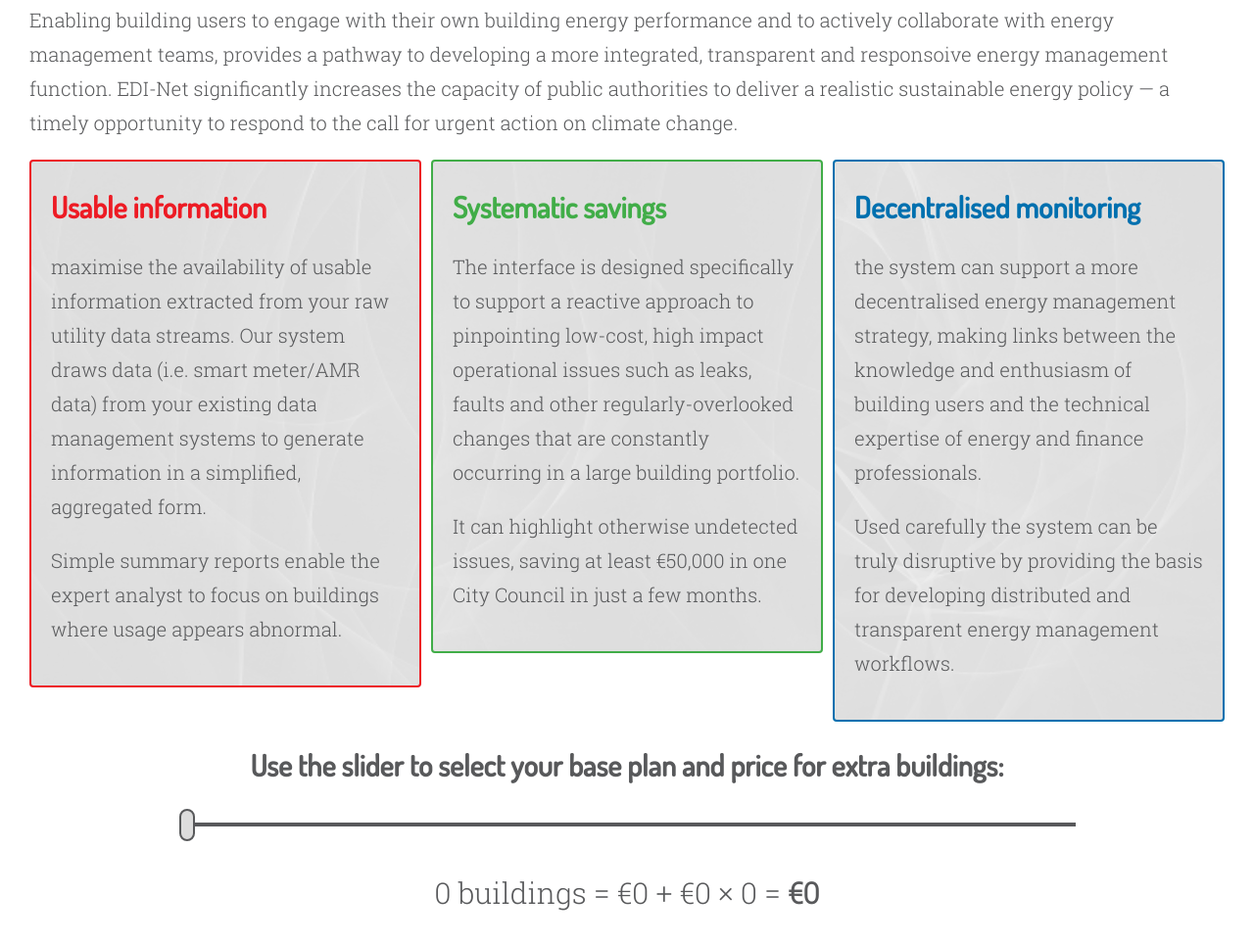
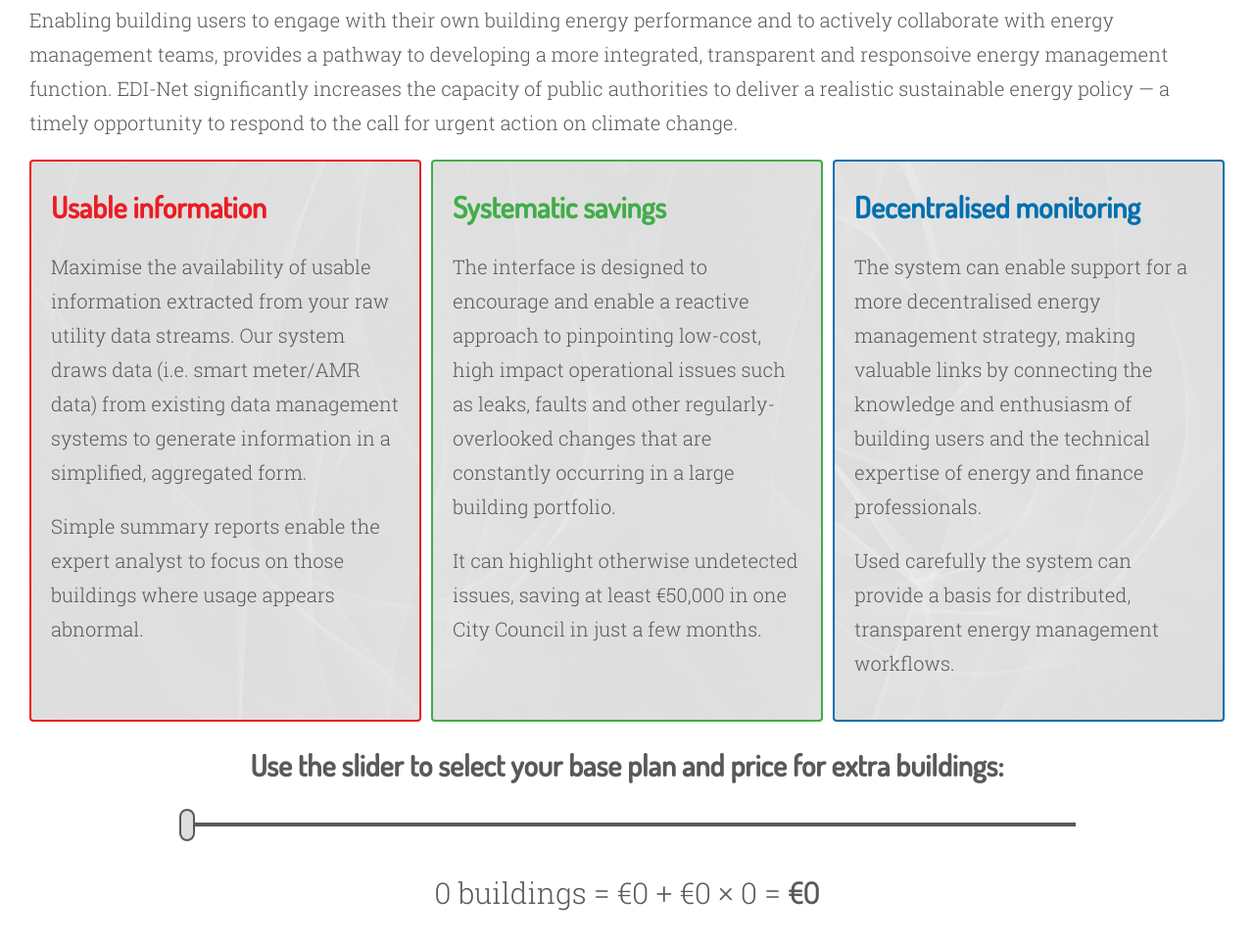
Before and after one commit to ecovisum/edi-net-web, a plain HTML site: page index.html in a window 1280 px wide. Shown: the part 1508-2471 px from the top of the page at 98% size. Drawn offline with Linux system fonts and the light colour scheme.

Commit message:
use align-items: stretch; to force three panes to fill height

```diff
--- a/css/main.css
+++ b/css/main.css
@@ -228,7 +228,7 @@ footer .logo-eu {
     justify-content: space-around;
     flex-direction: row;
     justify-items: start;
-    align-items: start;
+    align-items: stretch;
   }
  .three-box-flex section {
     width: 30%;
--- a/index.html
+++ b/index.html
@@ -59,20 +59,20 @@
     <div class="three-box-flex">
       <section>
         <h2>Usable information</h2>
-        <p>maximise the availability of usable information extracted from your raw utility data streams. Our system draws data (i.e. smart meter/AMR data) from your existing data management systems to generate information in a simplified, aggregated form.</p>
-        <p>Simple summary reports enable the expert analyst to focus on buildings where usage appears abnormal.</p>
+        <p>Maximise the availability of usable information extracted from your raw utility data streams. Our system draws data (i.e. smart meter/AMR data) from existing data management systems to generate information in a simplified, aggregated form.</p>
+        <p>Simple summary reports enable the expert analyst to focus on those buildings where usage appears abnormal.</p>
       </section>
 
       <section>
         <h2>Systematic savings</h2>
-        <p>The interface is designed specifically to support a reactive approach to pinpointing low-cost, high impact operational issues such as leaks, faults and other regularly-overlooked changes that are constantly occurring in a large building portfolio.</p>
+        <p>The interface is designed to encourage and enable a reactive approach to pinpointing low-cost, high impact operational issues such as leaks, faults and other regularly-overlooked changes that are constantly occurring in a large building portfolio.</p>
         <p>It can highlight otherwise undetected issues, saving at least €50,000 in one City Council in just a few months.</p>
       </section>
 
       <section>
         <h2>Decentralised monitoring</h2>
-        <p>the system can support a more decentralised energy management strategy, making links between the knowledge and enthusiasm of building users and the technical expertise of energy and finance professionals.</p>
-        <p>Used carefully the system can be truly disruptive by providing the basis for developing distributed and transparent energy management workflows.</p>
+        <p>The system can enable support for a more decentralised energy management strategy, making valuable links by connecting the knowledge and enthusiasm of building users and the technical expertise of energy and finance professionals.</p>
+        <p>Used carefully the system can provide a basis for distributed, transparent energy management workflows.</p>
       </section>
     </div>
 
```
